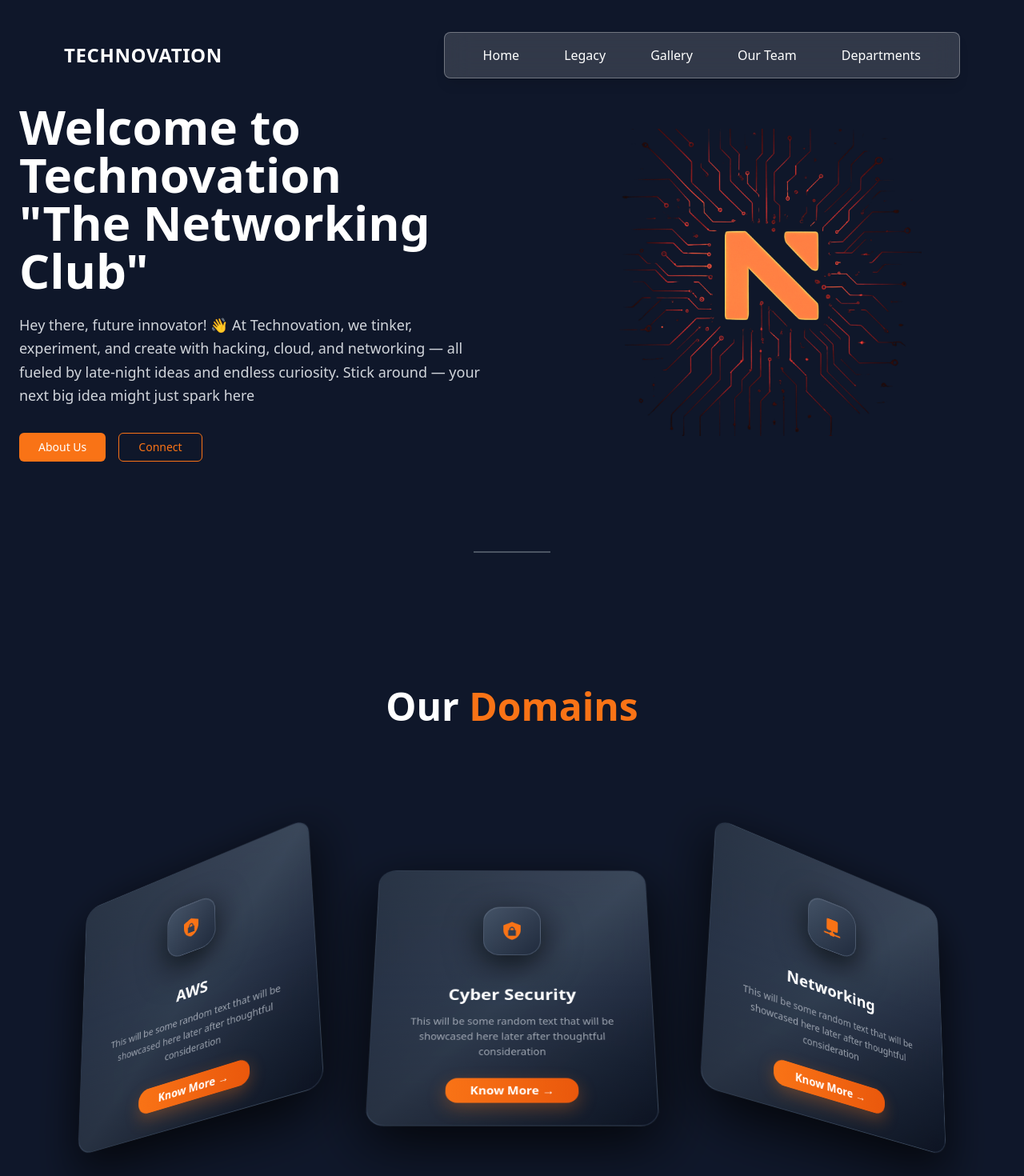
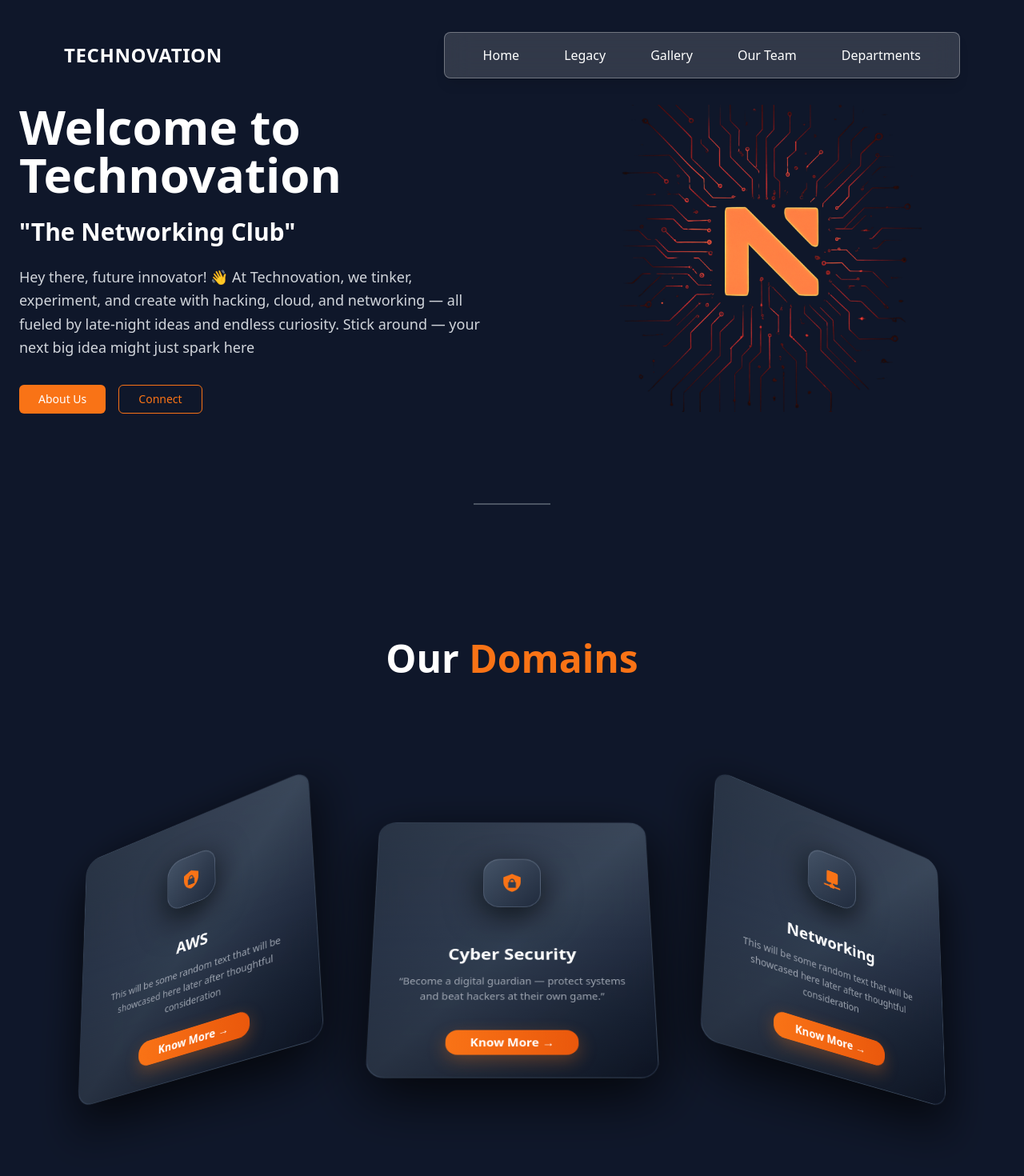
Before and after one commit to Harshvardhan9560/technovation, a React (Vite) app in the folder CLIENT/: page / in a window 1280 px wide. Shown: the top 1470 px of the page at 80% size. Built offline with nearby package versions, Linux system fonts and the light colour scheme.

Commit message:
cybersecurity

```diff
--- a/CLIENT/src/App.jsx
+++ b/CLIENT/src/App.jsx
@@ -34,9 +34,10 @@ function App() {
             <div>
               <h1 className="text-5xl md:text-6xl font-bold mb-6">
                 Welcome to Technovation
-                <br />
+              </h1>
+              <h2 className="text-2xl md:text-3xl font-bold mb-6">
                 "The Networking Club"
-              </h1>
+              </h2>
               <p className="text-gray-300 text-lg mb-8 leading-relaxed">
                 Hey there, future innovator! 👋
                 At Technovation, we tinker, experiment, and create with hacking, cloud, and networking — all fueled by late-night ideas and endless curiosity.
--- a/CLIENT/src/components/Domains.jsx
+++ b/CLIENT/src/components/Domains.jsx
@@ -15,7 +15,7 @@ const Domains = () => {
     },
     {
       title: "Cyber Security",
-      description: "This will be some random text that will be showcased here later after thoughtful consideration",
+      description: "“Become a digital guardian — protect systems and beat hackers at their own game.”",
       buttonText: "Know More →",
       icon: (
         <svg className="w-12 h-12 text-orange-500" fill="currentColor" viewBox="0 0 24 24">
```
